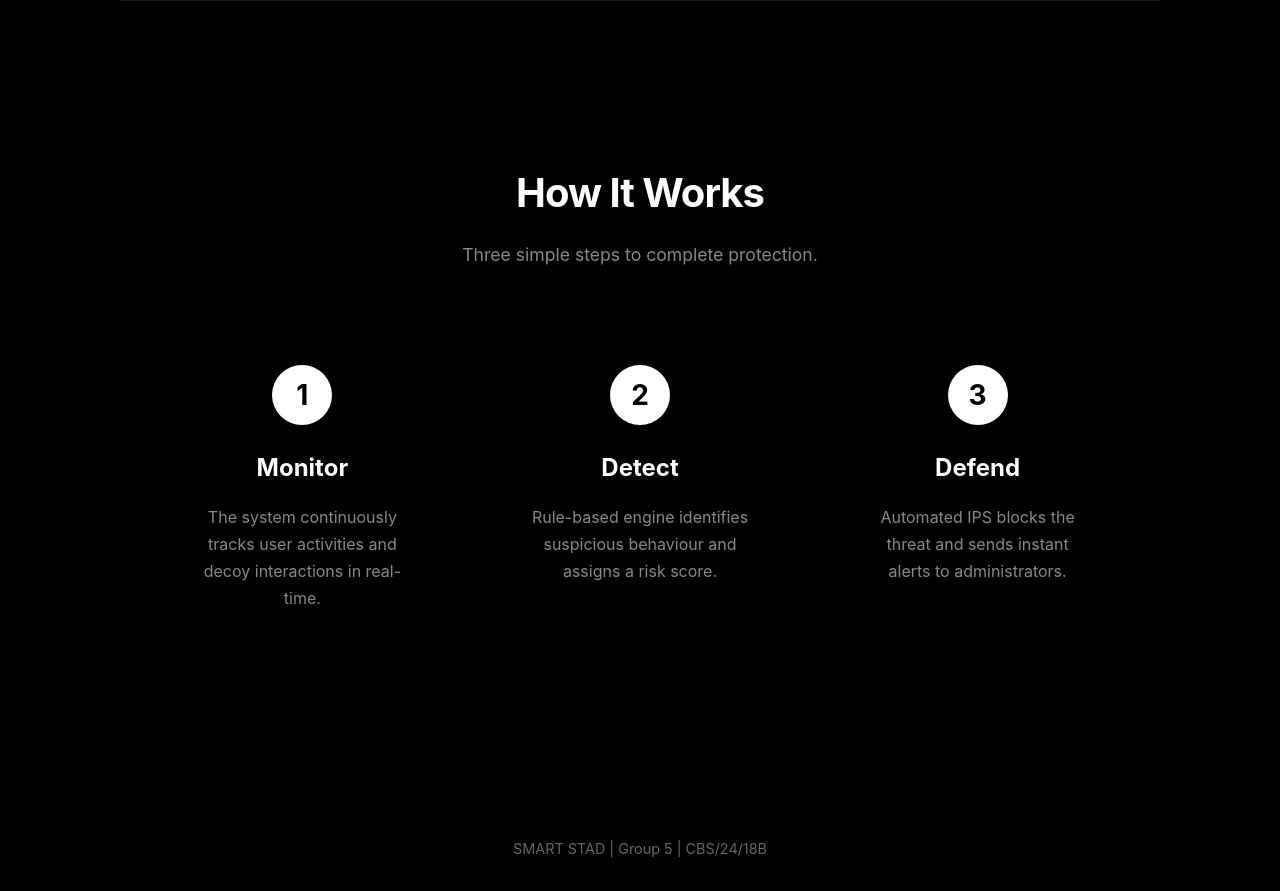
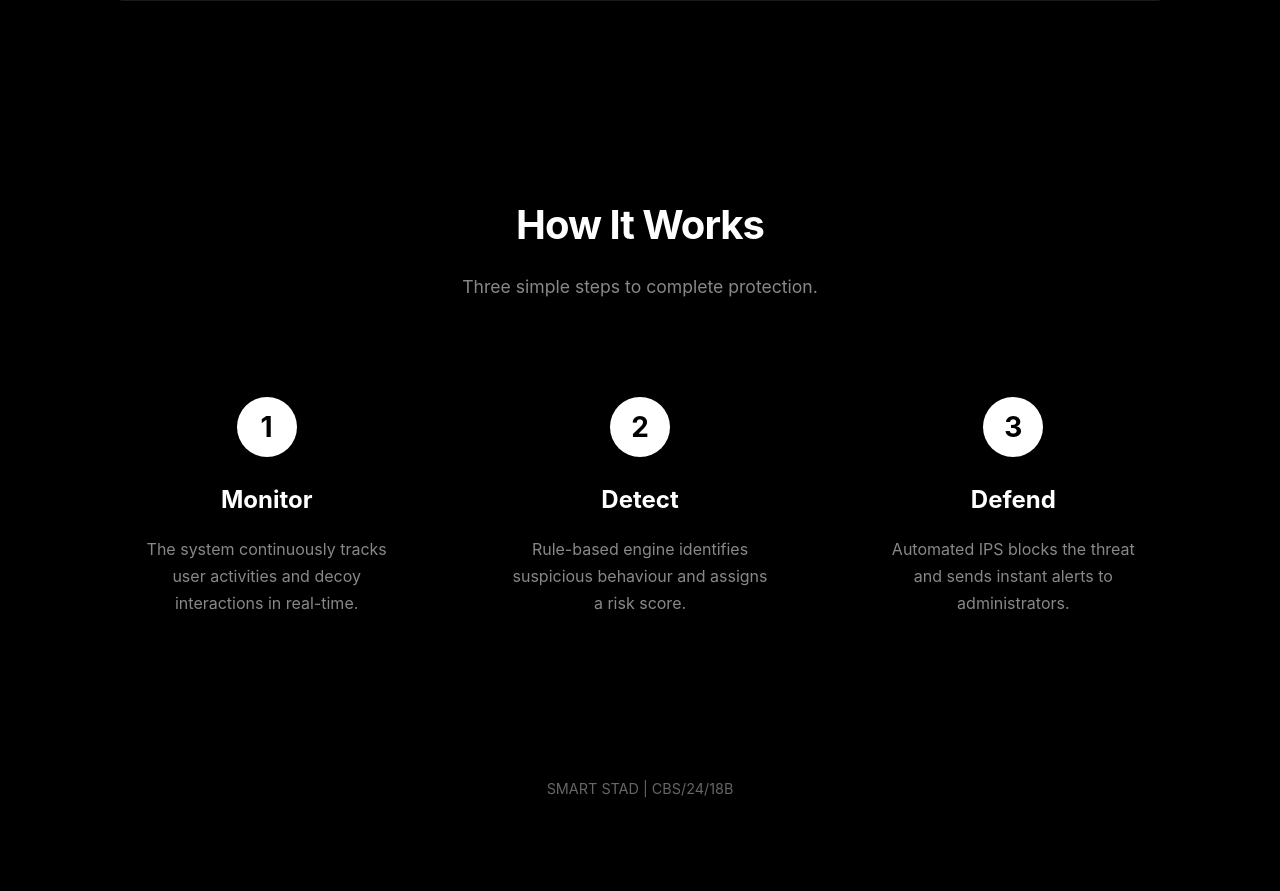
Before and after one commit to alissaazmizan-cloud/smart-stad, a Flask app: page / in a window 1280 px wide. Shown: the part 3891-4782 px from the top of the page. After the commit the page ends 4689 px from the top, so only its background shows below. Run offline with Flask 3, Linux system fonts and the light colour scheme.

Commit message:
Fix duplicate section in landing page

```diff
--- a/templates/landing.html
+++ b/templates/landing.html
@@ -27,8 +27,7 @@
         </div>
     </header>
 
-
-        <!-- FEATURE PROMO CARDS -->
+    <!-- FEATURE PROMO CARDS -->
     <section class="features" id="features">
 
         <!-- CARD 1 -->
@@ -67,8 +66,9 @@
             </div>
         </div>
 
+    </section>
 
-        <!-- HOW IT WORKS -->
+    <!-- HOW IT WORKS -->
     <section class="how-it-works">
         <h2 class="section-title">How It Works</h2>
         <p class="section-subtitle">Three simple steps to complete protection.</p>
@@ -97,11 +97,7 @@
     </section>
 
     <footer>
-        <p>SMART STAD | Group 5 | CBS/24/18B</p>
-    </footer>
-
-    <footer>
-        <p>SMART STAD | Group 5 | CBS/24/18B</p>
+        <p>SMART STAD |  CBS/24/18B</p>
     </footer>
 
 </body>
```
